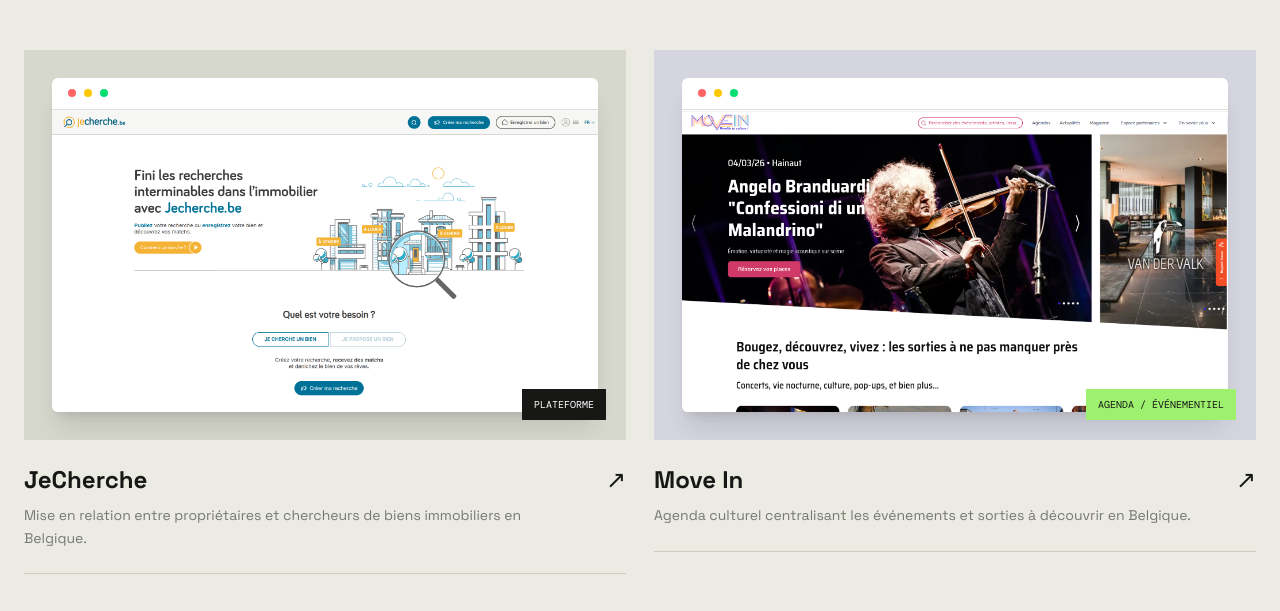
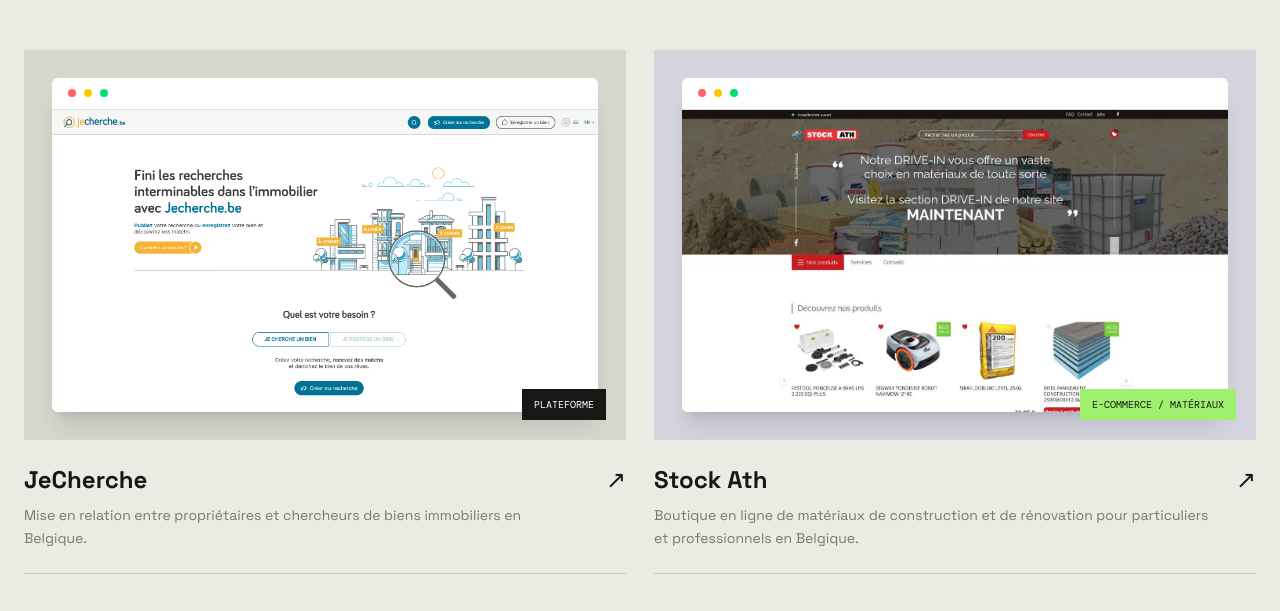
Before and after one commit to ludoguenet/goblin-studio, a website: page index.html in a window 1280 px wide. Shown: the part 1914-2525 px from the top of the page. Drawn offline with nearby package versions, Linux system fonts and the light colour scheme.

Commit message:
Replace Move In with Stock Ath in the portfolio.
Co-Authored-By: Claude Opus 5.5 <noreply@anthropic.com>

```diff
--- a/index.html
+++ b/index.html
@@ -328,24 +328,24 @@
                         </a>
                     </article>
 
-                    <!-- Project: Move In -->
+                    <!-- Project: Stock Ath -->
                     <article class="project fade-up stagger-1">
-                        <a href="https://move-in.be" target="_blank" rel="noopener noreferrer" class="block">
+                        <a href="https://www.stock-ath.be" target="_blank" rel="noopener noreferrer" class="block">
                             <div class="project-visual h-[290px] md:h-[390px] bg-[#D5D5E0] relative p-5 md:p-7">
                                 <div class="bg-white shadow-xl rounded-md h-full overflow-hidden flex flex-col">
                                     <div class="h-8 border-b border-line flex items-center px-4 gap-2 shrink-0" aria-hidden="true">
                                         <span class="w-2 h-2 rounded-full bg-red-400"></span><span class="w-2 h-2 rounded-full bg-yellow-400"></span><span class="w-2 h-2 rounded-full bg-green-400"></span>
                                     </div>
                                     <div class="flex-1 overflow-hidden">
-                                        <img src="/images/portfolio/movein.png" alt="Move In — agenda culturel et événementiel" loading="lazy" decoding="async" class="w-full h-full object-cover object-top">
+                                        <img src="/images/portfolio/stockath.png" alt="Stock Ath — e-commerce de matériaux de construction et de rénovation" loading="lazy" decoding="async" class="w-full h-full object-cover object-top">
                                     </div>
                                 </div>
-                                <span class="absolute bottom-5 right-5 bg-goblin text-ink font-mono text-[10px] px-3 py-2 uppercase">Agenda / Événementiel</span>
+                                <span class="absolute bottom-5 right-5 bg-goblin text-ink font-mono text-[10px] px-3 py-2 uppercase">E-commerce / Matériaux</span>
                             </div>
                             <div class="flex justify-between items-start gap-6 py-6 border-b border-[#CBCBC2]">
                                 <div>
-                                    <h3 class="text-2xl font-bold">Move In</h3>
-                                    <p class="text-grayish text-sm mt-2 leading-relaxed">Agenda culturel centralisant les événements et sorties à découvrir en Belgique.</p>
+                                    <h3 class="text-2xl font-bold">Stock Ath</h3>
+                                    <p class="text-grayish text-sm mt-2 leading-relaxed">Boutique en ligne de matériaux de construction et de rénovation pour particuliers et professionnels en Belgique.</p>
                                 </div>
                                 <span class="text-2xl" aria-hidden="true">↗</span>
                             </div>
```
Also changed, not shown: images/portfolio/movein.png (deleted), images/portfolio/stockath.png (added).
